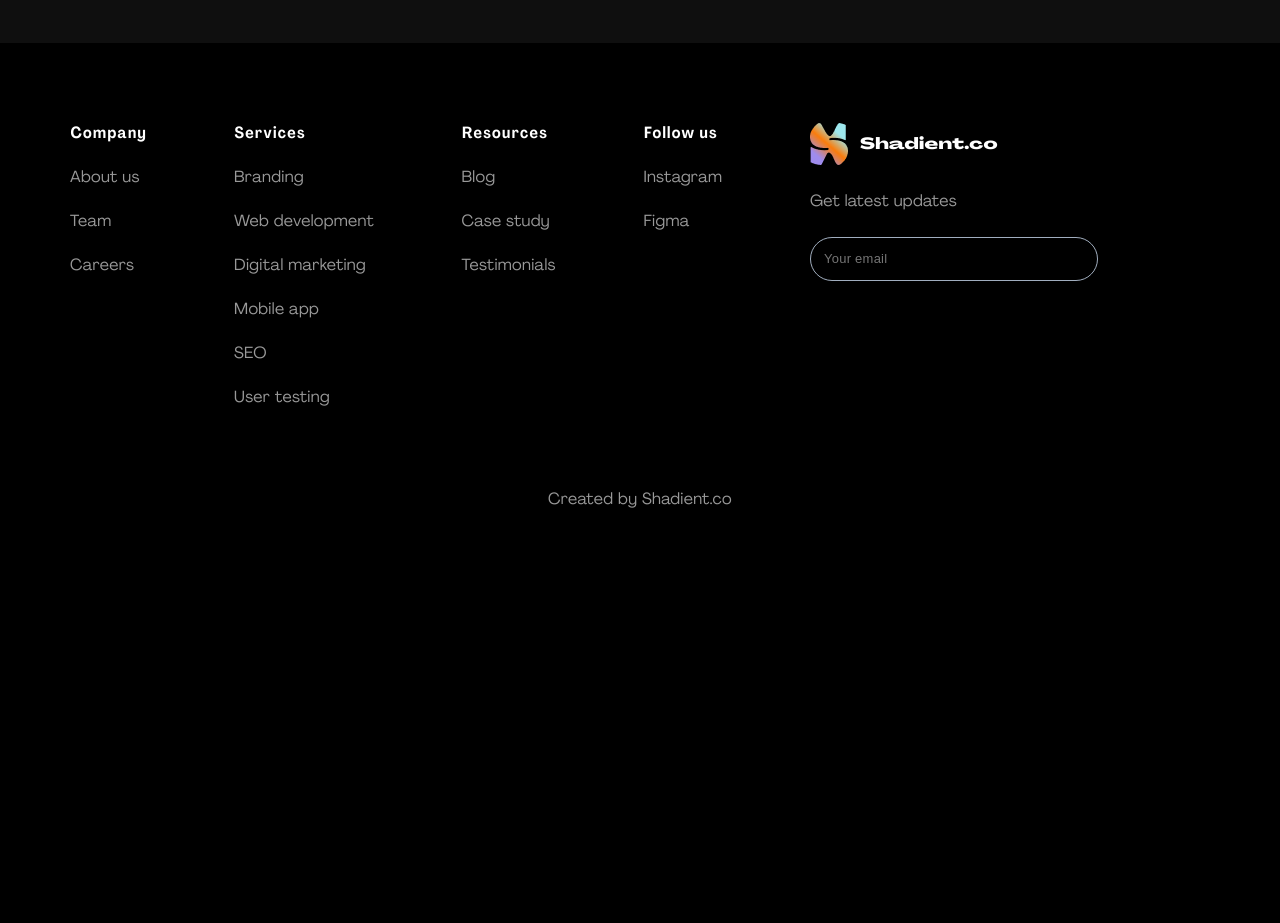
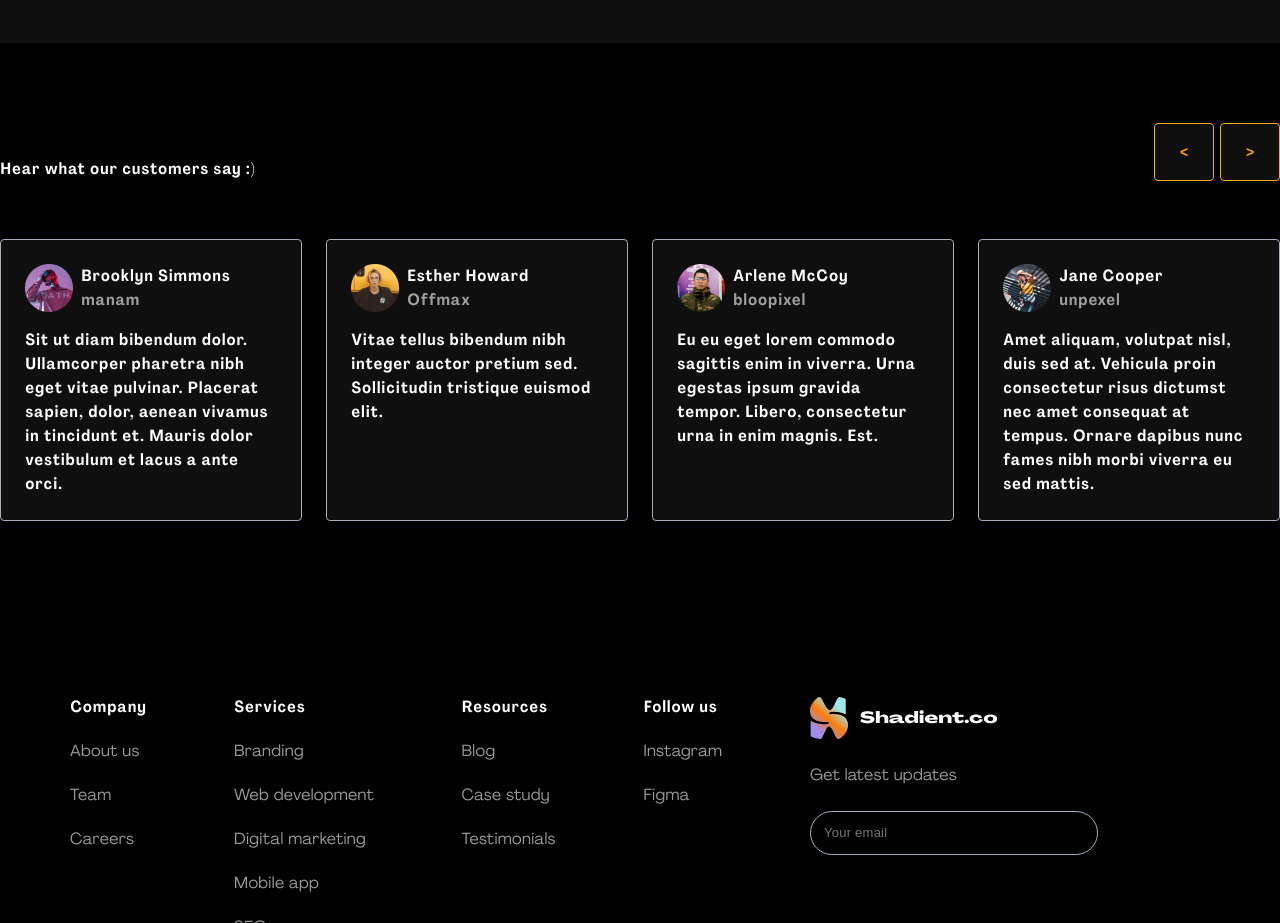
Before and after one commit to m-rolana/training__css-flex, a plain HTML site: page index.html in a window 1280 px wide. Shown: the part 3960-4883 px from the top of the page. Before the commit the page ends 4511 px from the top, so only its background shows below. Drawn offline with Linux system fonts and the light colour scheme.

Commit message:
add customers review section

```diff
--- a/index.html
+++ b/index.html
@@ -321,14 +321,18 @@
                 </article>
                 <article class="project">
                   <p class="project__tag">DEVELOPMENT</p>
-                  <h3 class="title project__title">Automation. Advanced Level</h3>
+                  <h3 class="title project__title">
+                    Automation. Advanced Level
+                  </h3>
                   <a href="" class="project__more">Read more</a>
                 </article>
               </div>
               <div class="our-work__column">
                 <article class="project">
                   <p class="project__tag">Digital marketing</p>
-                  <h3 class="title project__title">Why We Collect User’s Data</h3>
+                  <h3 class="title project__title">
+                    Why We Collect User’s Data
+                  </h3>
                   <a href="" class="project__more">Read more</a>
                 </article>
                 <article class="project">
@@ -345,6 +349,103 @@
                   <p class="project__tag">SEO</p>
                   <h3 class="title project__title">How We Optimized Our SEO</h3>
                   <a href="" class="project__more">Read more</a>
+                </article>
+              </div>
+            </div>
+          </div>
+        </section>
+
+        <section class="section">
+          <div class="container">
+            <div class="customers-review">
+              <div class="customer-review__header">
+                <h6 class="customers-review__title">
+                  Hear what our customers say :)
+                </h6>
+                <div class="customers-review__buttons">
+                  <button
+                    class="customers-reviews__button orange-button orange-button_transaparent"
+                  >
+                    <
+                  </button>
+                  <button
+                    class="customers-reviews__button orange-button orange-button_transaparent"
+                  >
+                    >
+                  </button>
+                </div>
+              </div>
+              <div class="reviews">
+                <article class="review">
+                  <div class="review__intro">
+                    <img
+                      src="./img/reviewers/brooklyn-simmons.png"
+                      alt="Brooklyn Simmons"
+                      class="review__photo"
+                    />
+                    <div class="review__person">
+                      <h6 class="review__name">Brooklyn Simmons</h6>
+                      <p class="review__organization">manam</p>
+                    </div>
+                  </div>
+                  <p class="review__text">
+                    Sit ut diam bibendum dolor. Ullamcorper pharetra nibh eget
+                    vitae pulvinar. Placerat sapien, dolor, aenean vivamus in
+                    tincidunt et. Mauris dolor vestibulum et lacus a ante orci.
+                  </p>
+                </article>
+                <article class="review">
+                  <div class="review__intro">
+                    <img
+                      src="./img/reviewers/esther-howard.png"
+                      alt="Esther Howard"
+                      class="review__photo"
+                    />
+                    <div class="review__person">
+                      <h6 class="review__name">Esther Howard</h6>
+                      <p class="review__organization">Offmax</p>
+                    </div>
+                  </div>
+                  <p class="review__text">
+                    Vitae tellus bibendum nibh integer auctor pretium sed.
+                    Sollicitudin tristique euismod elit.
+                  </p>
+                </article>
+                <article class="review">
+                  <div class="review__intro">
+                    <img
+                      src="./img/reviewers/arlene-mccoy.png"
+                      alt="Arlene McCoy"
+                      class="review__photo"
+                    />
+                    <div class="review__person">
+                      <h6 class="review__name">Arlene McCoy</h6>
+                      <p class="review__organization">bloopixel</p>
+                    </div>
+                  </div>
+                  <p class="review__text">
+                    Eu eu eget lorem commodo sagittis enim in viverra. Urna
+                    egestas ipsum gravida tempor. Libero, consectetur urna in
+                    enim magnis. Est.
+                  </p>
+                </article>
+                <article class="review">
+                  <div class="review__intro">
+                    <img
+                      src="./img/reviewers/jane-cooper.png"
+                      alt="Jane Cooper"
+                      class="review__photo"
+                    />
+                    <div class="review__person">
+                      <h6 class="review__name">Jane Cooper</h6>
+                      <p class="review__organization">unpexel</p>
+                    </div>
+                  </div>
+                  <p class="review__text">
+                    Amet aliquam, volutpat nisl, duis sed at. Vehicula proin
+                    consectetur risus dictumst nec amet consequat at tempus.
+                    Ornare dapibus nunc fames nibh morbi viverra eu sed mattis.
+                  </p>
                 </article>
               </div>
             </div>
--- /dev/null
+++ b/scss/customers-review.scss
@@ -0,0 +1,69 @@
+.customers-review {
+  margin: 80px 0 96px 0;
+}
+
+.customer-review__header {
+  display: flex;
+  justify-content: space-between;
+  align-items: end;
+
+  margin-bottom: 58px;
+}
+
+.customers-review__title {
+  color: #fff;
+  font-weight: 700;
+}
+
+.customers-review__buttons {
+  display: flex;
+  gap: 6px;
+}
+
+.customers-reviews__button {
+  border-radius: 4px;
+  width: 60px;
+  padding: 20px;
+  background-color: #0f0f0f;
+}
+
+.reviews {
+  display: flex;
+  gap: 24px;
+}
+
+.review {
+  padding: 24px;
+  border-radius: 4px;
+  border: 1px solid #a1aebf;
+  background-color: #0f0f0f;
+  flex: 0 1 25%;
+
+  &__intro {
+    display: flex;
+    gap: 8px;
+    margin-bottom: 16px;
+  }
+
+  &__person {
+  }
+
+  &__photo {
+    max-width: 48px;
+    max-height: 48px;
+  }
+
+  &__name {
+    color: #fff;
+    font-weight: 700;
+  }
+
+  &__organization {
+    font-weight: 700;
+  }
+
+  &__text {
+    color: #fff;
+    font-weight: 700;
+  }
+}
--- a/scss/index.scss
+++ b/scss/index.scss
@@ -1,13 +1,5 @@
 @import "./reset";
 @import "./fonts";
-@import "./header";
-@import "./main-screen";
-@import "./trusted-companies";
-@import "./we-offer";
-@import "./why-choose-us";
-@import "./our-work";
-@import "./footer";
-
 
 html {
   scroll-behavior: smooth;
@@ -33,7 +25,6 @@ a {
   color: #000;
   font-size: 14px;
   font-weight: 700;
-  line-height: normal;
   text-transform: uppercase;
   padding: 10px 24px;
   justify-content: center;
@@ -81,3 +72,12 @@ a {
 .bg-light-black {
   background-color:#0f0f0f;
 }
+
+@import "./header";
+@import "./main-screen";
+@import "./trusted-companies";
+@import "./we-offer";
+@import "./why-choose-us";
+@import "./our-work";
+@import "./customers-review";
+@import "./footer";
```
Also changed, not shown: css/customers-review.css (added), css/index.css, img/reviewers/arlene-mccoy.png (added), img/reviewers/brooklyn-simmons.png (added), img/reviewers/esther-howard.png (added), img/reviewers/jane-cooper.png (added).
